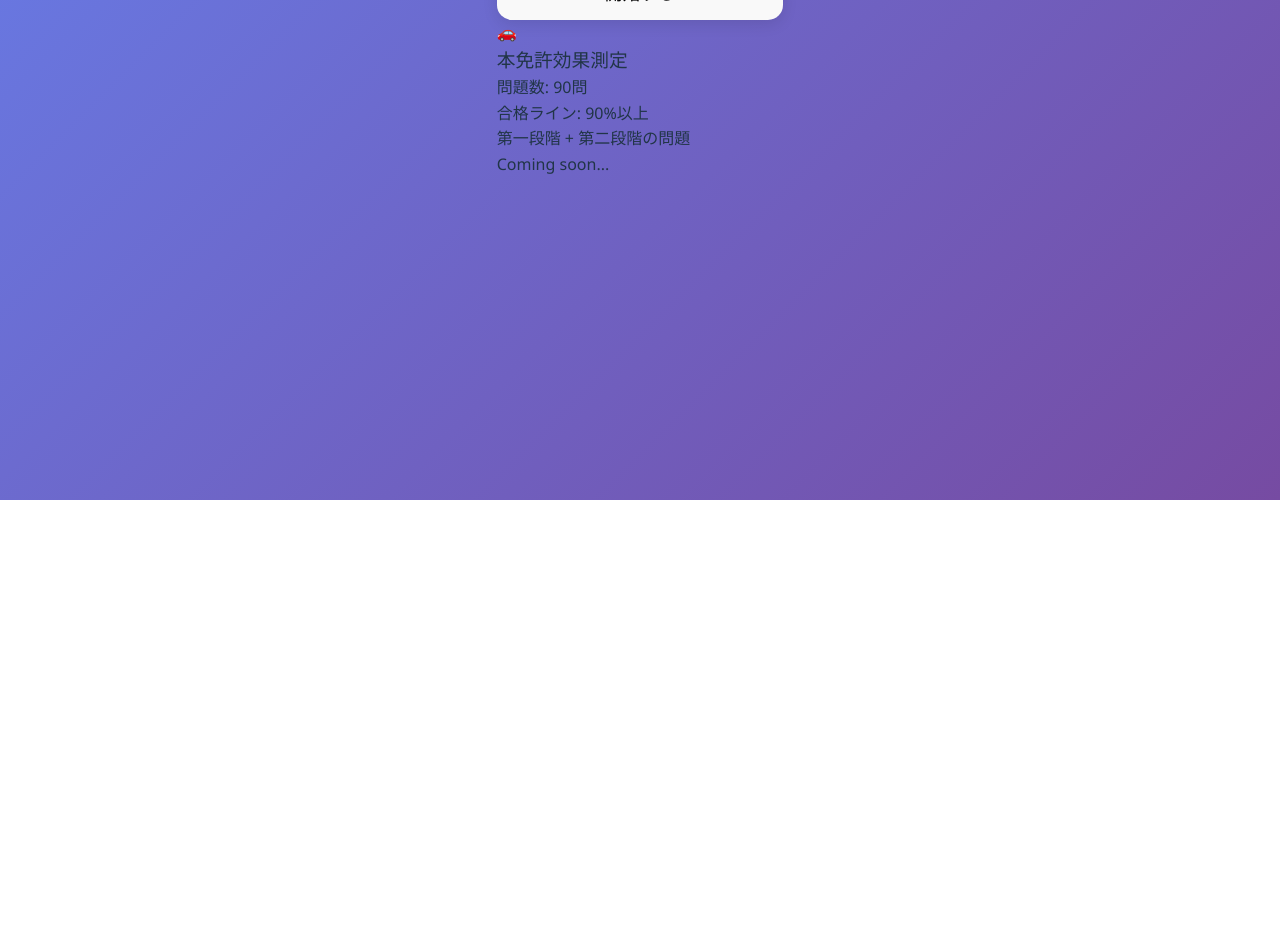
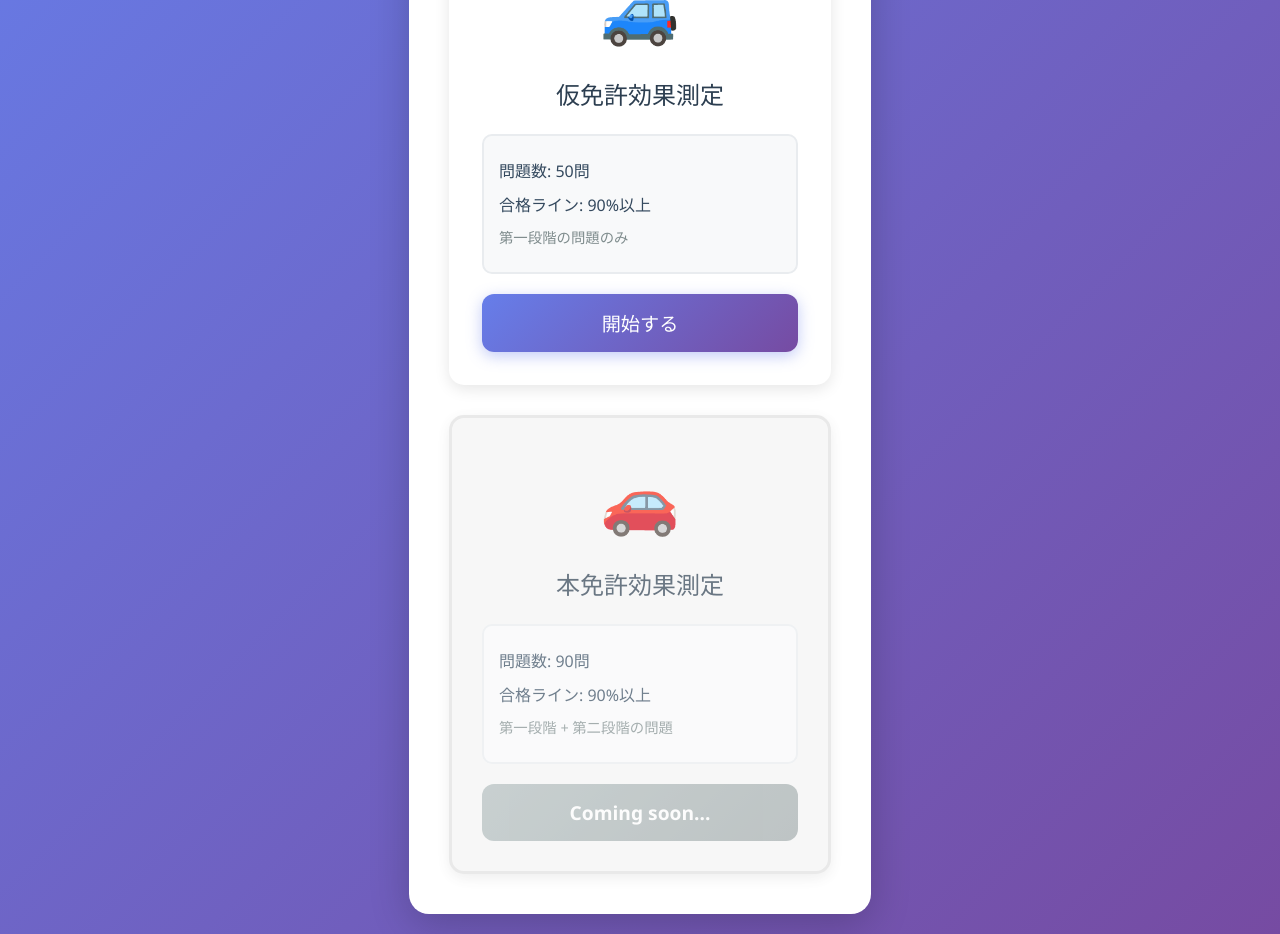
Before and after one commit to yuiseki/japan-drivers-license-test, a React (Vite) app: page / in a window 1280 px wide. Shown: the part 300-1234 px from the top of the page. Before the commit the page ends 800 px from the top, so only its background shows below. Built offline with nearby package versions, Linux system fonts and the light colour scheme.

Commit message:
tweak style

```diff
--- a/src/App.css
+++ b/src/App.css
@@ -230,40 +230,24 @@ header h1 {
   width: 100%;
   max-width: 700px;
 }
-, .results-card {
-    padding: 25px;
-  }
 
-  .question-text {
-    font-size: 1.2rem;
-    min-height: 80px;
-  }
+.results-title {
+  font-size: 2rem;
+  color: #2c3e50;
+  margin-bottom: 30px;
+  text-align: center;
+}
 
-  .answer-buttons {
-    flex-direction: column;
-    gap: 15px;
-  }
+.final-score {
+  padding: 30px;
+  border-radius: 15px;
+  margin-bottom: 30px;
+  text-align: center;
+}
 
-  .btn {
-    padding: 15px 30px;
-    font-size: 1.1rem;
-    width: 100%;
-  }
-
-  .score-number {
-    font-size: 2.5rem;
-  }
-
-  .score-percentage {
-    font-size: 1.5rem;
-  }
-
-  .results-title {
-    font-size: 1.5rem;
-  }
-
-  .answer-list {
-    max-height: 400px
+.final-score.passed {
+  background: linear-gradient(135deg, #43e97b 0%, #38f9d7 100%);
+}
 
 .final-score.failed {
   background: linear-gradient(135deg, #fa709a 0%, #fee140 100%);
@@ -460,24 +444,57 @@ header h1 {
   }
 
   .answer-list {
-    max-height: 400px: 15px;
+    max-height: 400px;
+  }
+}
+
+/* モード選択画面のスタイル */
+.mode-select-container {
+  background: white;
+  border-radius: 20px;
+  padding: 40px;
+  box-shadow: 0 10px 40px rgba(0, 0, 0, 0.2);
+  width: 100%;
+  max-width: 700px;
+  text-align: center;
+}
+
+.mode-select-container h2 {
+  font-size: 2rem;
+  color: #2c3e50;
+  margin-bottom: 40px;
+}
+
+.mode-cards {
+  display: grid;
+  grid-template-columns: repeat(auto-fit, minmax(280px, 1fr));
+  gap: 30px;
+  margin-top: 20px;
+}
+
+.mode-card {
+  background: white;
+  border-radius: 15px;
   padding: 30px;
   cursor: pointer;
   transition: all 0.3s ease;
   box-shadow: 0 4px 15px rgba(0, 0, 0, 0.1);
   position: relative;
   overflow: hidden;
+  border: 3px solid transparent;
 }
 
 .mode-card:not(.disabled):hover {
   transform: translateY(-5px);
-  box-shadow: 0 8px 25px rgba(0, 0, 0, 0.15);
+  box-shadow: 0 8px 25px rgba(102, 126, 234, 0.3);
+  border-color: #667eea;
 }
 
 .mode-card.disabled {
-  opacity: 0.6;
+  opacity: 0.7;
   cursor: not-allowed;
-  background: linear-gradient(135deg, #e0e0e0 0%, #c0c0c0 100%);
+  background: #f5f5f5;
+  border: 3px solid #e0e0e0;
 }
 
 .mode-icon {
@@ -495,9 +512,10 @@ header h1 {
 .mode-details {
   margin-bottom: 20px;
   text-align: left;
-  background: rgba(255, 255, 255, 0.7);
+  background: #f8f9fa;
   padding: 15px;
   border-radius: 10px;
+  border: 2px solid #e9ecef;
 }
 
 .mode-details p {
@@ -531,14 +549,16 @@ header h1 {
   box-shadow: 0 6px 20px rgba(102, 126, 234, 0.6);
 }
 
-.coming-soon {
-  background: rgba(255, 255, 255, 0.9);
-  color: #7f8c8d;
-  padding: 15px;
-  border-radius: 12px;
-  font-size: 1.1rem;
-  font-weight: bold;
-  border: 2px dashed #bdc3c7;
+.btn-start:disabled {
+  background: linear-gradient(135deg, #95a5a6 0%, #7f8c8d 100%);
+  cursor: not-allowed;
+  opacity: 0.7;
+  box-shadow: none;
+}
+
+.btn-start:disabled:hover {
+  transform: none;
+  box-shadow: none;
 }
 
 @media (max-width: 768px) {
--- a/src/App.tsx
+++ b/src/App.tsx
@@ -105,7 +105,9 @@ function App() {
                   <p>合格ライン: {QUIZ_CONFIG.full.passRate}%以上</p>
                   <p className="mode-description">第一段階 + 第二段階の問題</p>
                 </div>
-                <div className="coming-soon">Coming soon...</div>
+                <button className="btn btn-start" disabled>
+                  Coming soon...
+                </button>
               </div>
             </div>
           </div>
```
